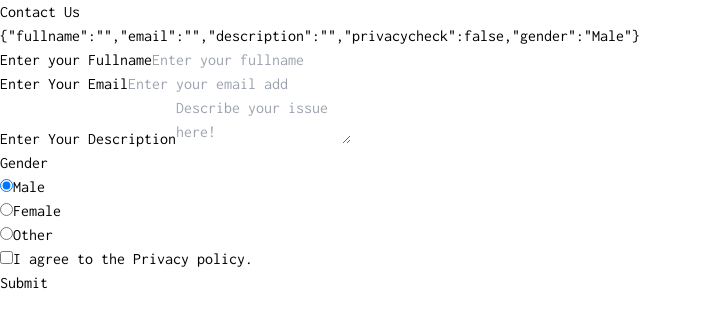
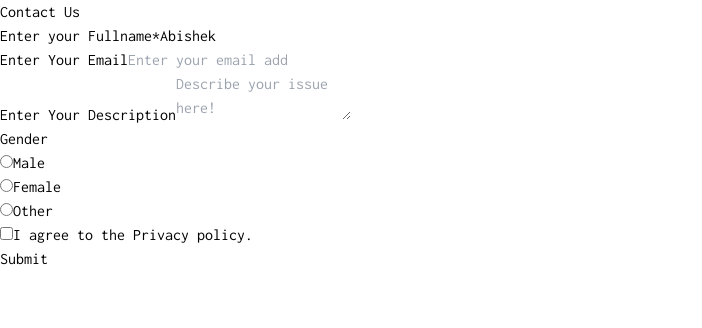
Before and after one commit to MrGrootx/react-forms, a React (Vite) app: page / in a window 1280 px wide. Shown: the top 328 px of the page, without its empty margins (0-702 px from the left). Built offline with nearby package versions, Linux system fonts and the light colour scheme.

Commit message:
updated validation

```diff
--- a/src/Components/Forms/FormCheckBox.jsx
+++ b/src/Components/Forms/FormCheckBox.jsx
@@ -1,10 +1,10 @@
 import propTypes from "prop-types";
 
-const FormCheckBox = ({ label, name, handleOnChange }) => {
+const FormCheckBox = ({ label, name, register }) => {
   return (
     <div>
       <div className="cursor-pointer mb-3 ">
-        <input type="checkbox" name={name} id={name} onChange={handleOnChange} />
+        <input type="checkbox" name={name} id={name} {...register} />
         <label htmlFor={name} className="font-bold ml-2">
           {label}
         </label>
@@ -18,5 +18,5 @@ export default FormCheckBox;
 FormCheckBox.propTypes = {
   label: propTypes.string,
   name: propTypes.string,
-  handleOnChange: propTypes.func,
+  register: propTypes.object,
 };
--- a/src/Components/Forms/FormInput.jsx
+++ b/src/Components/Forms/FormInput.jsx
@@ -1,18 +1,7 @@
 import propTypes from "prop-types";
 
 const FormInput = (props) => {
-  const {
-    name,
-    label,
-    placeholder,
-    value,
-    handleOnChange,
-    required,
-    register,
-    errors,
-  } = props;
-
-
+  const { name, label, placeholder, value, register,required } = props;
 
   return (
     <>
@@ -24,20 +13,13 @@ const FormInput = (props) => {
           </label>
           <input
             id={name}
-            {...register(name, {
-              required: true,
-              maxLength: 5,
-              pattern: /^[A-Za-z]+$/i,
-            })}
             name={name}
             type="text"
             placeholder={placeholder}
             value={value}
-            onChange={handleOnChange}
-            required={required}
+            {...register}
             className="w-full rounded py-2 px-3 font-semibold outline-none bg-[#EEEDEB] "
           />
-          {errors[name] ? <p>{name} is Required</p> : <></>}
         </div>
       </div>
     </>
@@ -50,9 +32,8 @@ FormInput.propTypes = {
   name: propTypes.string,
   label: propTypes.string,
   value: propTypes.string,
+  required: propTypes.bool,
   placeholder: propTypes.string,
-  required: propTypes.bool,
-  handleOnChange: propTypes.func,
-  register: propTypes.func,
+  register: propTypes.object,
   errors: propTypes.object,
 };
--- a/src/Components/Forms/FormRadiobtn.jsx
+++ b/src/Components/Forms/FormRadiobtn.jsx
@@ -1,6 +1,6 @@
 import propTypes from "prop-types";
 
-const FormRadiobtn = ({ name, label, value, checked, handleOnChange }) => {
+const FormRadiobtn = ({ name, label, value, checked,register }) => {
   return (
     <div>
       <div className="cursor-pointer mb-3 ">
@@ -9,7 +9,7 @@ const FormRadiobtn = ({ name, label, value, checked, handleOnChange }) => {
           name={name}
           value={value}
           defaultChecked={checked}
-          onChange={handleOnChange}
+          {...register}
         />
         <label htmlFor={name} className="font-bold ml-2">
           {label}
@@ -27,5 +27,5 @@ FormRadiobtn.propTypes = {
   id: propTypes.string,
   value: propTypes.string,
   checked: propTypes.bool,
-  handleOnChange: propTypes.func,
+  register: propTypes.object,
 };
--- a/src/Components/Forms/FormTextArea.jsx
+++ b/src/Components/Forms/FormTextArea.jsx
@@ -1,7 +1,7 @@
 import propTypes from "prop-types";
 
 const FormTextArea = (props) => {
-  const { name, label, placeholder, value, handleOnChange, required } = props;
+  const { name, label, placeholder, register, required } = props;
 
   return (
     <>
@@ -15,8 +15,7 @@ const FormTextArea = (props) => {
             id={name}
             name={name}
             placeholder={placeholder}
-            value={value}
-            onChange={handleOnChange}
+            {...register}
             required={required}
             className="w-full rounded py-2 px-3 font-semibold outline-none bg-[#EEEDEB] "
           ></textarea>
@@ -31,8 +30,7 @@ export default FormTextArea;
 FormTextArea.propTypes = {
   name: propTypes.string,
   label: propTypes.string,
-  value: propTypes.string,
   placeholder: propTypes.string,
   required: propTypes.bool,
-  handleOnChange: propTypes.func,
+  register: propTypes.object,
 };
--- a/src/Pages/ContactPage.jsx
+++ b/src/Pages/ContactPage.jsx
@@ -1,5 +1,5 @@
 import { useForm } from "react-hook-form";
-import { useState } from "react";
+// import { useState } from "react";
 import FormInput from "../Components/Forms/FormInput";
 import FormButton from "../Components/buttons/FormButton";
 import FormTextArea from "../Components/Forms/FormTextArea";
@@ -7,31 +7,15 @@ import FormCheckBox from "../Components/Forms/FormCheckBox";
 import FormRadiobtn from "../Components/Forms/FormRadiobtn";
 
 const ContactPage = () => {
-  // 🔴
-  const [formInputs, setFormInputs] = useState({
-    fullname: "",
-    email: "",
-    description: "",
-    privacycheck: false,
-    gender: "Male",
-  });
-
-  // Handle inputs
-  const handleInputs = (e) => {
-    const { name, value, type, checked } = e.target;
-    console.log(value);
-
-    setFormInputs(() => ({
-      ...formInputs,
-      [name]: type === "checkbox" ? checked : value,
-    }));
-  };
-
   const {
     register,
     handleSubmit,
     formState: { errors },
-  } = useForm();
+  } = useForm({
+    defaultValues: {
+      fullname: "Abishek",
+    },
+  });
 
   const formSubmit = (e) => {
     console.log(e);
@@ -46,41 +30,38 @@ const ContactPage = () => {
             <h4 className="text-2xl font-bold">Contact Us</h4>
           </div>
 
-          <div className="bg-white">{JSON.stringify(formInputs)}</div>
+          {/* <div className="bg-white">{JSON.stringify(formInputs)}</div> */}
           <div className="border-b border-r border-s border-gray-700 border-dashed w-full">
             <div className="bg-[#FEFBF6] px-2 py-2 rounded shadow shadow-[#EEF0E5] mt-6 mb-5 max-w-[500px] mx-auto ">
               <form action="" onSubmit={handleSubmit(formSubmit)} className="">
                 <FormInput
                   // Forms input Object key name and component name must be same
-                  register={register}
+                  register={register("fullname", {
+                    required: "Fullname is required",
+                  })}
                   name="fullname" // 🔴
                   label="Enter your Fullname"
                   placeholder="Enter your fullname"
-                  value={formInputs.fullname}
-                  handleOnChange={handleInputs}
-                  errors={errors}
+                  errors={errors.fullname}
+                  required
 
                   // required
                 />
 
                 <FormInput
-                  register={register}
+                  register={register("email")}
                   name="email"
                   label="Enter Your Email"
                   placeholder="Enter your email address"
-                  value={formInputs.email}
-                  handleOnChange={handleInputs}
-                  // required={true}
-                  errors={errors}
+                  errors={errors.email}
                 />
 
+                {/* service Types */}
                 <FormTextArea
+                  register={register("description")}
                   name="description"
                   label="Enter Your Description"
                   placeholder="Describe your issue here!"
-                  value={formInputs.description}
-                  handleOnChange={handleInputs}
-                  // required
                 />
 
                 {/* Radio */}
@@ -91,30 +72,22 @@ const ContactPage = () => {
                     name="gender"
                     label="Male"
                     value="Male"
-                    handleOnChange={handleInputs}
-                    checked={formInputs.gender === "Male"}
+                    register={register("gender")}
                   />
 
                   <FormRadiobtn
                     name="gender"
                     label="Female"
                     value="Female"
-                    checked={formInputs.gender === "Female"}
-                    handleOnChange={handleInputs}
+                    register={register("gender")}
                   />
-                  <FormRadiobtn
-                    name="gender"
-                    label="Other"
-                    value="Other"
-                    checked={formInputs.gender === "Other"}
-                    handleOnChange={handleInputs}
-                  />
+                  <FormRadiobtn name="gender" label="Other" value="Other" />
                 </div>
 
                 <FormCheckBox
+                  register={register("privacycheck")}
                   name="privacycheck"
                   label={"I agree to the Privacy policy."}
-                  handleOnChange={handleInputs}
                 />
 
                 <div>
```
Also changed, not shown: src/Components/Forms/FromServicesType.jsx (added, +46 -0 lines).
